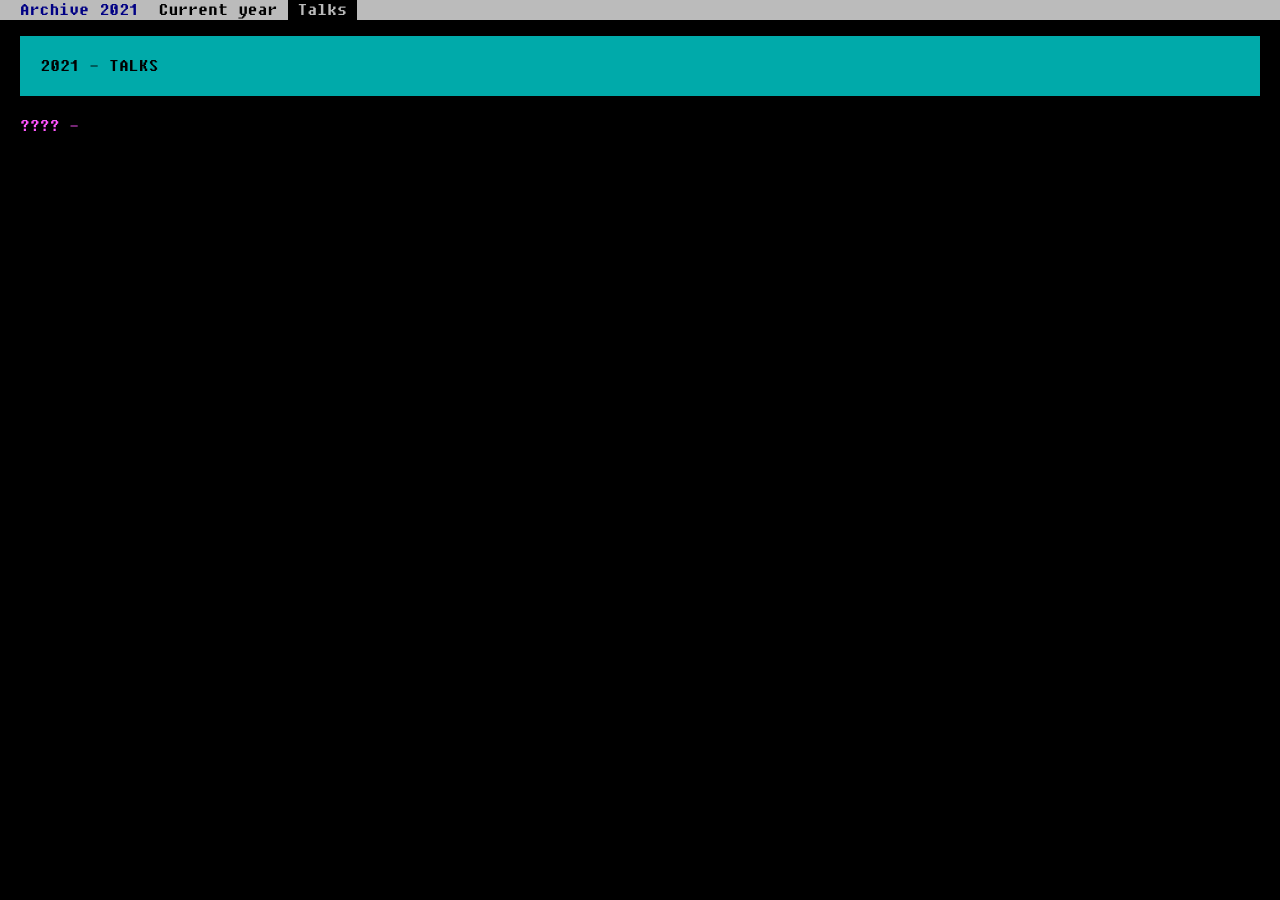
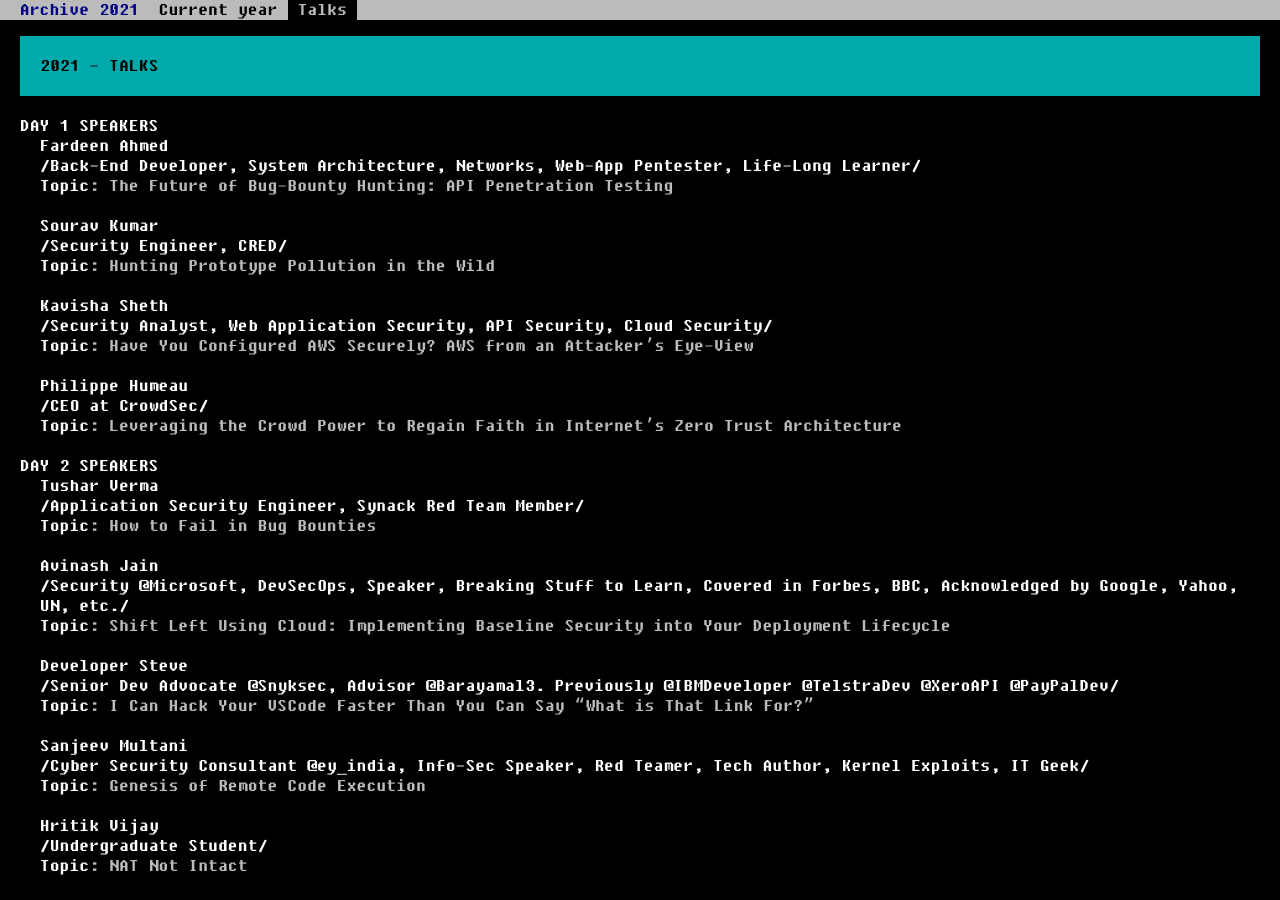
Before and after one commit to BSidesNoida/bsidesnoida.github.io, a Jekyll site: the page built from archive/2021/03_talks.md, in a window 1280 px wide. Built offline with Jekyll 4.4.1, drawn with Linux system fonts in a browser that asks for light colours; nearby versions of some CDN libraries.

Commit message:
Update 03_talks.md

```diff
--- a/archive/2021/03_talks.md
+++ b/archive/2021/03_talks.md
@@ -6,8 +6,43 @@
 archive: true
 ---
 
-{% for talk in site.data.bs_2021.talks %}
-#### <a name="{{ talk.id }}"></a>{{ talk.title }} - {% if talk.author_url %}[{{ talk.author }}]({{ talk.author_url }}){% else %}{{ talk.author }}{% endif %}
-{% if talk.slides %}[SLIDES]({{ talk.slides }}) {% endif %}
-> {{ talk.abstract }}
-{% endfor %}
+# Day 1 Speakers
+
+- **Fardeen Ahmed**
+  *Back-End Developer, System Architecture, Networks, Web-App Pentester, Life-Long Learner*
+  **Topic**: The Future of Bug-Bounty Hunting: API Penetration Testing
+
+- **Sourav Kumar**
+  *Security Engineer, CRED*
+  **Topic**: Hunting Prototype Pollution in the Wild
+
+- **Kavisha Sheth**
+  *Security Analyst, Web Application Security, API Security, Cloud Security*
+  **Topic**: Have You Configured AWS Securely? AWS from an Attacker's Eye-View
+
+- **Philippe Humeau**
+  *CEO at CrowdSec*
+  **Topic**: Leveraging the Crowd Power to Regain Faith in Internet’s Zero Trust Architecture
+
+
+# Day 2 Speakers
+
+- **Tushar Verma**
+  *Application Security Engineer, Synack Red Team Member*
+  **Topic**: How to Fail in Bug Bounties
+
+- **Avinash Jain**
+  *Security @Microsoft, DevSecOps, Speaker, Breaking Stuff to Learn, Covered in Forbes, BBC, Acknowledged by Google, Yahoo, UN, etc.*
+  **Topic**: Shift Left Using Cloud: Implementing Baseline Security into Your Deployment Lifecycle
+
+- **Developer Steve**
+  *Senior Dev Advocate @Snyksec, Advisor @Barayamal3. Previously @IBMDeveloper @TelstraDev @XeroAPI @PayPalDev*
+  **Topic**: I Can Hack Your VSCode Faster Than You Can Say "What is That Link For?"
+
+- **Sanjeev Multani**
+  *Cyber Security Consultant @ey_india, Info-Sec Speaker, Red Teamer, Tech Author, Kernel Exploits, IT Geek*
+  **Topic**: Genesis of Remote Code Execution
+
+- **Hritik Vijay**
+  *Undergraduate Student*
+  **Topic**: NAT Not Intact
```
